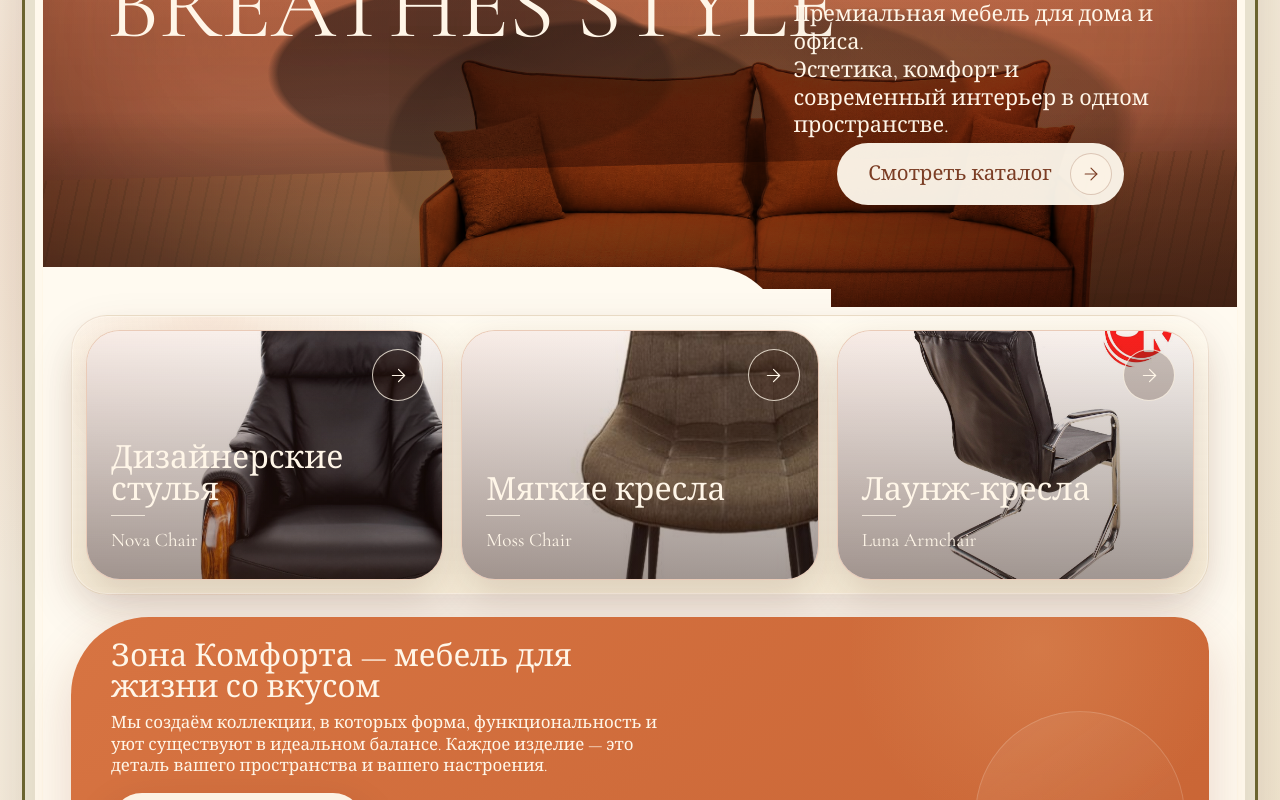
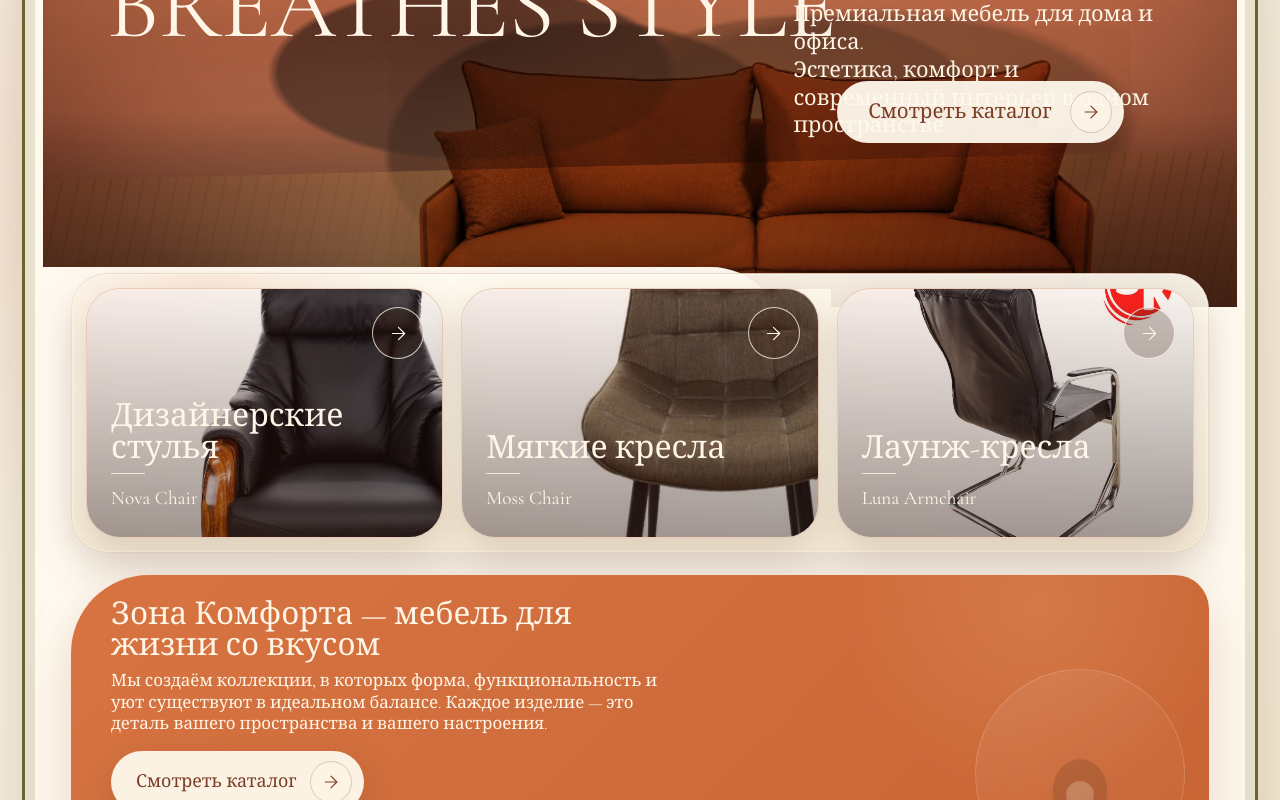
Before and after one commit to ttwixxbot/zona-komforta-catalog, a React (Vite) app: page /#/ in a window 1280 px wide. Shown: the part 300-1100 px from the top of the page. Built offline with nearby package versions, Linux system fonts and the light colour scheme.

Commit message:
Raise homepage CTA and category cards

```diff
--- a/src/styles/globals.css
+++ b/src/styles/globals.css
@@ -383,7 +383,7 @@ button {
   position: absolute;
   z-index: 8;
   right: 9.5%;
-  bottom: 198px;
+  bottom: 260px;
 }
 
 .luxury-button {
@@ -470,8 +470,8 @@ button {
   grid-template-columns: minmax(0, 1.08fr) minmax(360px, 0.72fr);
   align-items: start;
   gap: 22px;
-  margin-top: -224px;
-  padding: 18px 28px 34px;
+  margin-top: -238px;
+  padding: 16px 28px 34px;
   border-radius: 0 0 42px 42px;
   background: var(--cream-warm);
 }
@@ -504,7 +504,7 @@ button {
   display: grid;
   grid-template-columns: repeat(3, minmax(0, 1fr));
   gap: 18px;
-  margin-top: -6px;
+  margin-top: -48px;
   padding: 14px;
   border: 1px solid rgba(123, 61, 36, 0.1);
   border-radius: 36px;
```
